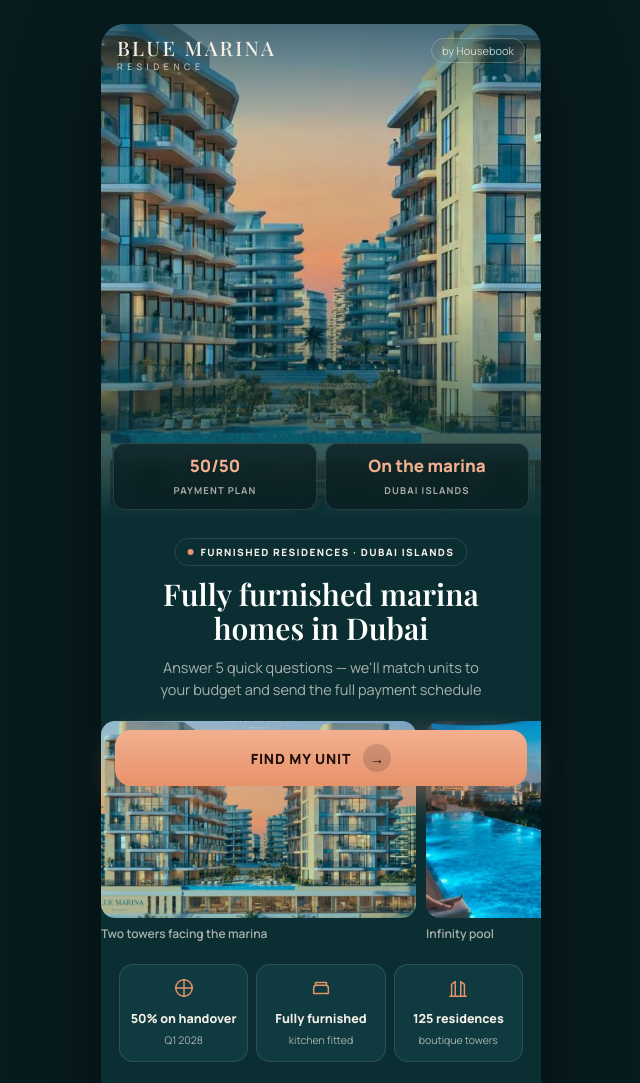
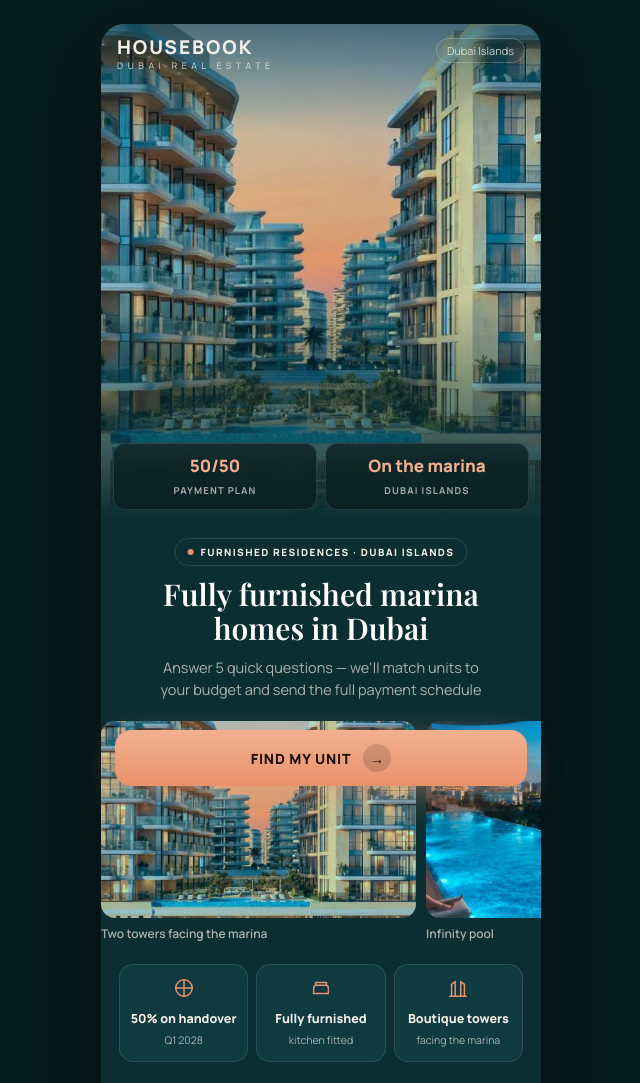
Before and after one commit to uzarashvili-merab/blue-marina-landing, a website: page index.html in a window 1280 px wide. Shown: the top 1083 px of the page, without its empty margins (319-959 px from the left). Drawn offline with nearby package versions, Linux system fonts and the light colour scheme; no server answers.

Commit message:
Update index.html

```diff
--- a/index.html
+++ b/index.html
@@ -3,7 +3,7 @@
 <head>
 <meta charset="utf-8">
 <meta name="viewport" content="width=device-width, initial-scale=1, viewport-fit=cover">
-<title>Blue Marina Residence — Furnished marina homes on Dubai Islands</title>
+<title>Furnished marina homes on Dubai Islands | Housebook</title>
 <meta name="description" content="Fully furnished residences facing the marina on Dubai Islands. 50/50 payment plan, handover Q1 2028. Find a unit that fits your budget.">
 <meta name="theme-color" content="#0b2e33">
 <link rel="preconnect" href="https://fonts.googleapis.com">
@@ -18,10 +18,10 @@
   <!-- ============ SCREEN: HOME ============ -->
   <section class="screen" data-screen="home">
     <div class="hero">
-      <img src="/hero.webp" alt="Blue Marina Residence — two towers facing the marina" class="hero-img" fetchpriority="high">
+      <img src="/hero.webp" alt="Two residential towers facing the marina" class="hero-img" fetchpriority="high">
       <div class="hero-top">
-        <div class="brand"><span class="brand-mark">BLUE MARINA</span><span class="brand-sub">RESIDENCE</span></div>
-        <div class="brand-by">by Housebook</div>
+        <div class="brand"><span class="brand-mark hb">HOUSEBOOK</span><span class="brand-sub">DUBAI REAL ESTATE</span></div>
+        <div class="brand-by">Dubai Islands</div>
       </div>
       <div class="hero-chips">
         <div class="chip"><b>50/50</b><span>PAYMENT PLAN</span></div>
@@ -36,12 +36,12 @@
     </div>
 
     <div class="carousel" aria-label="Project gallery">
-      <figure><img loading="lazy" src="/towers.webp" alt=""><figcaption>Two towers facing the marina</figcaption></figure>
+      <figure><img loading="lazy" src="/hero.webp" alt=""><figcaption>Two towers facing the marina</figcaption></figure>
       <figure><img loading="lazy" src="/pool.webp" alt=""><figcaption>Infinity pool</figcaption></figure>
       <figure><img loading="lazy" src="/terrace.webp" alt=""><figcaption>Residence terrace</figcaption></figure>
       <figure><img loading="lazy" src="/u1.webp" alt=""><figcaption>Furnished living room</figcaption></figure>
       <figure><img loading="lazy" src="/u2.webp" alt=""><figcaption>Fitted kitchen &amp; living</figcaption></figure>
-      <figure><img loading="lazy" src="/lobby.webp" alt=""><figcaption>Grand lobby</figcaption></figure>
+      <figure><img loading="lazy" src="/view.webp" alt=""><figcaption>Sunset over the marina</figcaption></figure>
       <figure><img loading="lazy" src="/cinema.webp" alt=""><figcaption>Outdoor cinema</figcaption></figure>
       <figure><img loading="lazy" src="/kids.webp" alt=""><figcaption>Kids' play area</figcaption></figure>
     </div>
@@ -49,15 +49,15 @@
     <div class="tiles">
       <div class="tile"><svg viewBox="0 0 24 24"><path d="M3 12h18M12 3v18"/><circle cx="12" cy="12" r="9"/></svg><b>50% on handover</b><span>Q1 2028</span></div>
       <div class="tile"><svg viewBox="0 0 24 24"><path d="M4 18v-6a3 3 0 0 1 3-3h10a3 3 0 0 1 3 3v6M4 18h16M6 9V6h12v3"/></svg><b>Fully furnished</b><span>kitchen fitted</span></div>
-      <div class="tile"><svg viewBox="0 0 24 24"><path d="M5 21V8l4-3v16M15 21V5l4 3v13M3 21h18"/></svg><b>125 residences</b><span>boutique towers</span></div>
+      <div class="tile"><svg viewBox="0 0 24 24"><path d="M5 21V8l4-3v16M15 21V5l4 3v13M3 21h18"/></svg><b>Boutique towers</b><span>facing the marina</span></div>
     </div>
 
     <div class="section-label">AVAILABLE RESIDENCES</div>
     <div class="locked" id="homeCards"></div>
 
     <footer class="foot">
-      <div class="foot-strip">2 TOWERS • 125 RESIDENCES • HANDOVER Q1 2028</div>
-      <p>Blue Marina Residence by Shakirov Developments · Marketed by Housebook Real Estate L.L.C<span id="rera"></span></p>
+      <div class="foot-strip">FURNISHED RESIDENCES • DUBAI ISLANDS • HANDOVER Q1 2028</div>
+      <p>Marketed by Housebook Real Estate L.L.C<span id="rera"></span></p>
       <p>Prices as of September 2026, subject to availability. Images are illustrative.</p>
       <p><a href="/privacy">Privacy Policy</a></p>
     </footer>
@@ -68,7 +68,7 @@
   <section class="screen" data-screen="quiz" hidden>
     <header class="bar">
       <button class="back" id="quizBack" aria-label="Back"><svg viewBox="0 0 24 24"><path d="M15 5l-7 7 7 7"/></svg></button>
-      <div class="bar-brand">BLUE MARINA</div>
+      <div class="bar-brand">HOUSEBOOK</div>
       <span class="bar-gap"></span>
     </header>
     <div class="pad">
@@ -90,14 +90,14 @@
   <section class="screen" data-screen="contact" hidden>
     <header class="bar">
       <button class="back" id="contactBack" aria-label="Back"><svg viewBox="0 0 24 24"><path d="M15 5l-7 7 7 7"/></svg></button>
-      <div class="bar-brand">BLUE MARINA</div>
+      <div class="bar-brand">HOUSEBOOK</div>
       <span class="bar-gap"></span>
     </header>
     <div class="pad">
       <h2 class="h2">Your shortlist is ready. Where should we send it?</h2>
       <p class="lead small">3 units that match your budget — with floor plans and the full payment schedule</p>
       <div class="locked small-cards" id="matchCards"></div>
-      <div class="strip-sm">BLUE MARINA RESIDENCE • DUBAI ISLANDS • HANDOVER Q1 2028</div>
+      <div class="strip-sm">DUBAI ISLANDS • FACING THE MARINA • HANDOVER Q1 2028</div>
 
       <form id="leadForm" novalidate autocomplete="on">
         <label class="field">
@@ -138,7 +138,6 @@
     <h2 class="h2" id="thanksTitle">Done! Check your WhatsApp</h2>
     <p class="lead small">Charlie from Housebook is sending your shortlist right now. Didn't get it? Tap below.</p>
     <a class="cta inline wa" id="waBtn" href="#" target="_blank" rel="noopener"><span>OPEN WHATSAPP</span><i>→</i></a>
-    <a class="ghost" href="/factsheet.pdf" target="_blank" rel="noopener" id="factsheetBtn">DOWNLOAD THE FACTSHEET (PDF)</a>
   </section>
 
   <!-- sticky CTA (home only) -->
```
